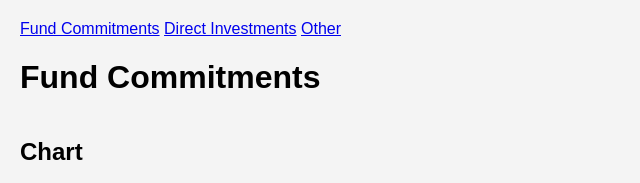
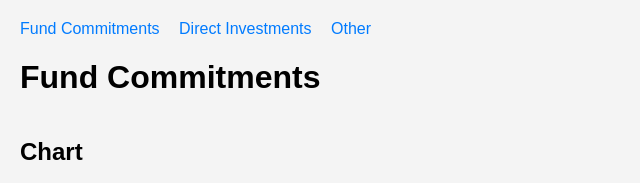
Before and after one commit to pagsintern2025/PagsGroup-Exposure-, a plain HTML site: page fund.html in a window 1280 px wide. Shown: the whole page, without its empty margins (0-640 px from the left). Drawn offline with nearby package versions, Linux system fonts and the light colour scheme.

Commit message:
Update styles.css

```diff
--- a/styles.css
+++ b/styles.css
@@ -27,3 +27,15 @@ th, td {
 th {
   background: #eaeaea;
 }
+
+nav {
+  margin-bottom: 20px;
+}
+nav a {
+  margin-right: 15px;
+  text-decoration: none;
+  color: #007bff;
+}
+nav a:hover {
+  text-decoration: underline;
+}
```
